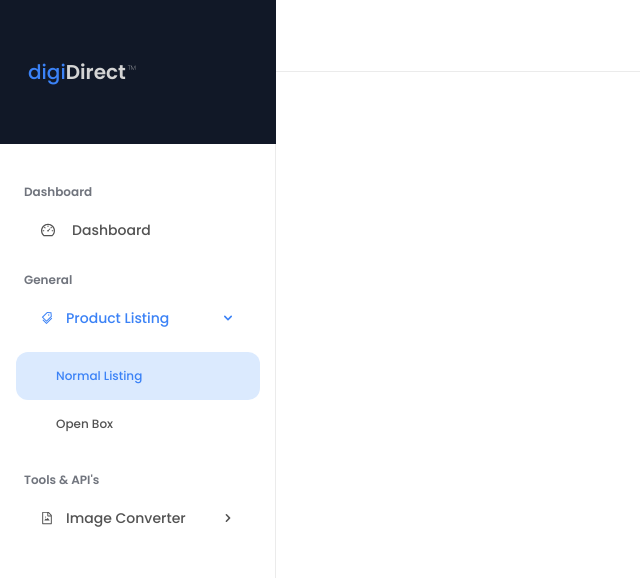
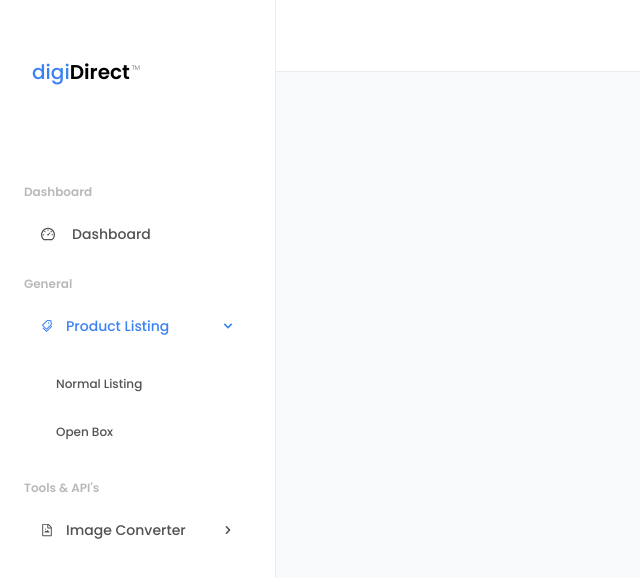
Before and after one commit to rogelcristobal/digiDirect, a React (Create React App) app: page /#/dashboard in a window 1280 px wide. Before the commit this address led to /#/normal-listing. Shown: the top 578 px of the page, without its empty margins (0-640 px from the left). Built offline with nearby package versions, Linux system fonts and the light colour scheme.

Commit message:
theme light

```diff
--- a/src/App.jsx
+++ b/src/App.jsx
@@ -48,7 +48,7 @@ const Main = () => {
       <Route
        path="/*"
         element={
-          <Box className="h-screen w-full text-white box-border flex items-start justify-start bg-[#ffffff] relative">
+          <Box className="h-screen w-full text-white box-border flex items-start justify-start bg-[#f9fafc] relative">
             {/* navbar */}
             <Box className="h-[4.5rem]  z-10 w-full top-0 left-0 fixed flex items-end justify-end bg-[#ffffff]  ">
               <div className="w-full h-full relative">
--- a/src/components/ListItemBtnComponent.jsx
+++ b/src/components/ListItemBtnComponent.jsx
@@ -20,7 +20,7 @@ const ListItemBtnComponent = ({
 
       >
         <ListItemButton
-          className={`  ${hoverColor} py-4 rounded-xl  flex items-center justify-start bg-inherit transition-all duration-300 ease-int-out capitalize  ${parentBtn?'px-6':'px-10'} space-x-4`}
+          className={`  ${hoverColor} py-4 rounded-2xl  flex items-center justify-start bg-inherit transition-all duration-300 ease-int-out capitalize  ${parentBtn?'px-6':'px-10'} space-x-4`}
         >
           {icon}
           <Typography
--- a/src/components/ListItemBtnExpandable.jsx
+++ b/src/components/ListItemBtnExpandable.jsx
@@ -27,7 +27,7 @@ const ListItemBtnExpandable = ({
 
       <ListItemButton
         onClick={handleClick}
-        className={`flex justify-between   rounded-xl py-4 px-6 transition-all duration-300 ease-int-out ${
+        className={`flex justify-between   rounded-2xl py-4 px-6 transition-all duration-300 ease-int-out ${
           isOpen ? `${bgColor} ${textColor}` : `bg-inherit text-neutral-600 hover:${textColor}`
         }  `}
       >
--- a/src/components/SideBar.jsx
+++ b/src/components/SideBar.jsx
@@ -19,12 +19,13 @@ const SideBar = () => {
       <Divider
         orientation="vertical"
         className="absolute right-0 top-0"
+        variant="fullWidth"
         light
       ></Divider>
       {/* sidebar bg-[#111827] */}
-      <Box className="h-36 w-full flex flex-col items-start bg-[#111827] justify-center px-5 py-6  relative box-border space-y-12 ">
+      <Box className="h-36  w-full flex flex-col items-start justify-center px-6 py-6  relative box-border space-y-12 ">
         {/* digi logo */}
-        <DigiLogoInJs size="text-xl"  color="text-blue-500" />
+        <DigiLogoInJs size="text-xl" dark  color="text-blue-500" />
       </Box>
       <Box className="w-full px-0 box-border h-60 mt-4 ">
         <Paper
@@ -35,17 +36,17 @@ const SideBar = () => {
           <List>
           <Typography
             variant="body1"
-            className="text-gray-900/60 text-xs font-semibold ml-2 mb-1"
+            className="text-neutral-900/30 text-xs font-semibold ml-2 mb-2"
           >
             Dashboard
           </Typography>
             <ListItemBtnComponent
               path="/"
-              hoverColor="hover:text-blue-500"
+              hoverColor="hover:text-blue-500 "
               title="dashboard"
               icon={<AiOutlineDashboard />}
               parentBtn
-              activeStyle="bg-blue-100 text-blue-500  no-underline "
+              activeStyle="bg-blue-50 text-blue-500  no-underline "
             />
           </List>
 
@@ -55,13 +56,13 @@ const SideBar = () => {
           <List>
           <Typography
             variant="body1"
-            className="text-gray-900/60 text-xs font-semibold ml-2 mb-1"
+            className="text-neutral-900/30 text-xs font-semibold ml-2 mb-2"
           >
             General
           </Typography>
             <ListItemBtnExpandable
-              textColor="text-blue-500"
-              bgColor="bg-inherit"
+              textColor="text-blue-500 "
+              bgColor="bg-inherit "
               title="product listing"
               initialState={true}
               icon={<AiOutlineTags className="text-sm " />}
@@ -74,8 +75,8 @@ const SideBar = () => {
               ].map((item, idx) => (
                 <ListItemBtnComponent
                   path={item.path}
-                  activeStyle="bg-blue-100 text-blue-500  no-underline "
-                  hoverColor="hover:text-blue-500"
+                  activeStyle="bg-blue-50 text-blue-500  no-underline "
+                  hoverColor="hover:text-blue-500 "
                   title={item.title}
                   key={idx}
                 />
@@ -89,13 +90,13 @@ const SideBar = () => {
           <List>
           <Typography
             variant="body1"
-            className="text-gray-900/60 text-xs font-semibold ml-2 mb-1"
+            className="text-neutral-900/30 text-xs font-semibold ml-2 mb-2"
           >
             Tools & API's
           </Typography>
           <ListItemBtnExpandable
               textColor="text-blue-500"
-              bgColor="bg-inherit"
+              bgColor="bg-inherit "
               icon={<AiOutlineFileImage className="text-sm" />}
               title="image converter"
               enableIcon={<HiChevronDown className="text-inherit " />}
@@ -107,8 +108,8 @@ const SideBar = () => {
               ].map((item, idx) => (
                 <ListItemBtnComponent
                   path={item.path}
-                  activeStyle="bg-blue-100 text-blue-500  no-underline "
-                  hoverColor="hover:text-blue-500"
+                  activeStyle="bg-blue-50 text-blue-500  no-underline "
+                  hoverColor="hover:text-blue-500 "
                   title={item.title}
                   key={idx}
                 />
@@ -116,7 +117,7 @@ const SideBar = () => {
             </ListItemBtnExpandable>
             <ListItemBtnExpandable
               textColor="text-blue-500"
-              bgColor="bg-inherit"
+              bgColor="bg-inherit "
               title="templates"
               initialState
               icon={<AiOutlineLayout className="text-sm" />}
@@ -135,8 +136,8 @@ const SideBar = () => {
               ].map((item, idx) => (
                 <ListItemBtnComponent
                   path={item.path}
-                  activeStyle="bg-blue-100 text-blue-500  no-underline "
-                  hoverColor="hover:text-blue-500"
+                  activeStyle="bg-blue-50 text-blue-500  no-underline "
+                  hoverColor="hover:text-blue-500 "
                   title={item.title}
                   key={idx}
                 />
--- a/src/pages/Dashboard.jsx
+++ b/src/pages/Dashboard.jsx
@@ -4,7 +4,7 @@ const Dashboard = () => {
   return (
     <>
       <Box className="h-full w-full box-border flex items-start gap-3 rounded-lg p-0   ">
-        <Box className="h-full overflow-auto w-full  space-y-3 box-border px-16 pt-16">
+        <Box className="h-full overflow-auto w-full  space-y-3 box-border px-8 pt-16">
           {/* content */}
 
           {/* <Box className="mb-6">
@@ -19,20 +19,20 @@ const Dashboard = () => {
           <Box className="grid grid-flow-row grid-cols-12 gap-6 ">
             <Box className="col-span-8">
               <Paper
-                variant="outlined"
-                className="h-56 w-full  rounded-2xl  bg-[#ffffff] box-border "
+                variant="contained"
+                className="h-56 w-full  rounded-2xl  bg-[#ffffff] drop-shadow-sm box-border "
               ></Paper>
             </Box>
             <Box className="col-span-4 row-span-2">
               <Paper
-                variant="outlined"
-                className="h-full w-full  rounded-2xl  bg-[#ffffff] box-border "
+                variant="contained"
+                className="h-full w-full  rounded-2xl  bg-[#ffffff] drop-shadow-sm box-border "
               ></Paper>
             </Box>
             <Box className="col-span-4">
               <Paper
-                variant="outlined"
-                className="h-20 w-full  rounded-2xl  bg-[#ffffff] text-white box-border px-8 flex items-center justify-end"
+                variant="contained"
+                className="h-20 w-full  rounded-2xl  bg-[#ffffff] drop-shadow-sm text-white box-border px-8 flex items-center justify-end"
               >
 
                 <Typography variant="h6" className=" font-base  text-sm">WebP to JPG</Typography>
@@ -42,22 +42,22 @@ const Dashboard = () => {
             </Box>
             <Box className="col-span-4">
               <Paper
-                variant="outlined"
-                className="h-20 w-full  rounded-2xl  bg-[#ffffff] box-border "
+                variant="contained"
+                className="h-20 w-full  rounded-2xl  bg-[#ffffff] drop-shadow-sm box-border "
               ></Paper>
             </Box>
 
             <Box className="col-span-4">
               <Paper
-                variant="outlined"
-                className="h-60 w-full  rounded-2xl  bg-[#ffffff] box-border "
+                variant="contained"
+                className="h-60 w-full  rounded-2xl  bg-[#ffffff] drop-shadow-sm box-border "
               ></Paper>
             </Box>
 
             <Box className="col-span-8 ">
               <Paper
-                variant="outlined"
-                className="h-[38rem] w-full  rounded-2xl  bg-[#ffffff] box-border "
+                variant="contained"
+                className="h-[38rem] w-full  rounded-2xl  bg-[#ffffff] drop-shadow-sm box-border "
               ></Paper>
             </Box>
           </Box>
```
